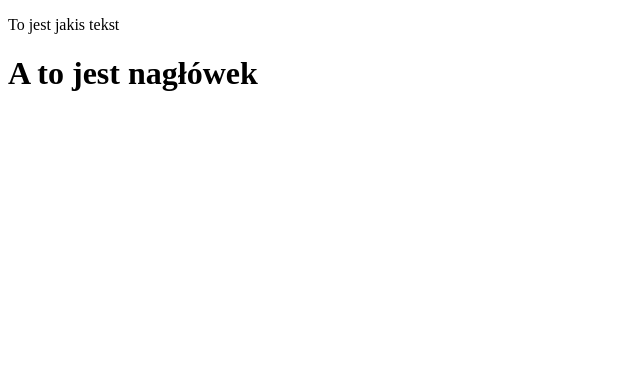
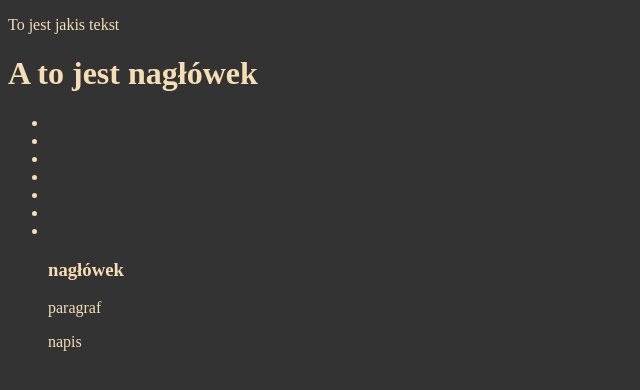
Before and after one commit to Luka-webdev/nauka_gita, a plain HTML site: page index.html in a window 1280 px wide. Shown: the whole page, without its empty margins (0-640 px from the left). Drawn offline with Linux system fonts and the light colour scheme.

Commit message:
Add content

```diff
--- a/index.html
+++ b/index.html
@@ -4,9 +4,24 @@
     <meta charset="UTF-8" />
     <meta name="viewport" content="width=device-width, initial-scale=1.0" />
     <title>Document</title>
+    <link rel="stylesheet" href="style.css" />
   </head>
   <body>
     <p>To jest jakis tekst</p>
     <h1>A to jest nagłówek</h1>
+    <ul>
+      <li class="box1"></li>
+      <li class="box2"></li>
+      <li class="box3"></li>
+      <li class="box4"></li>
+      <li class="box5"></li>
+      <li class="box6"></li>
+      <li class="box7"></li>
+      <article>
+        <h3>nagłówek</h3>
+        <p>paragraf</p>
+        <span>napis</span>
+      </article>
+    </ul>
   </body>
 </html>
--- a/style.scss
+++ b/style.scss
@@ -1,3 +1,4 @@
 body {
     background-color:#333;
+    color:wheat;
 }
```
Also changed, not shown: style.css, 1 other file.
